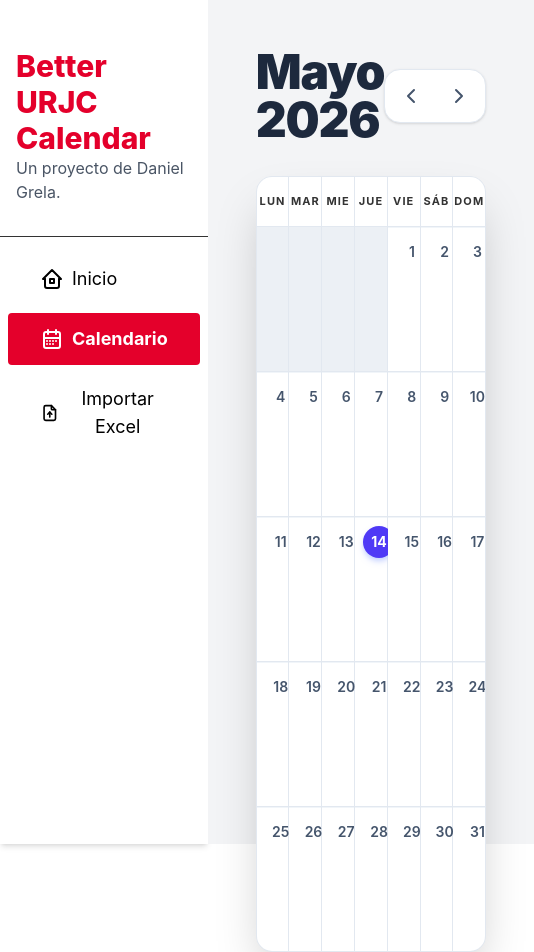
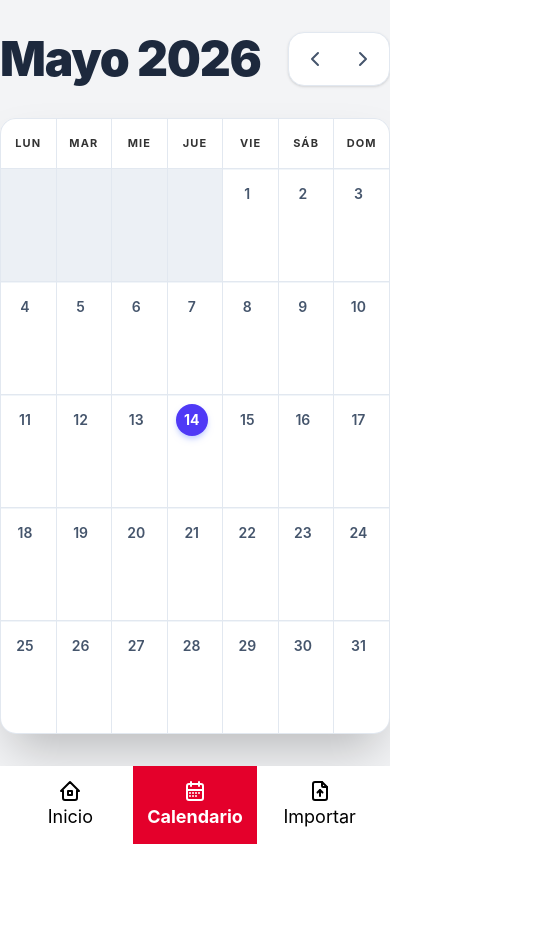
Before and after one commit to danielgrela/BetterURJCCalendar, a React (Vite) app: page /dashboard/calendario in a window 390 px wide. Shown: the whole page, 534 px wide, since content can reach past the window. After the commit the page ends 844 px from the top, so only its background shows below. Built offline with nearby package versions, Linux system fonts and the light colour scheme.

Commit message:
Refactor layout and navigation components; add Calendar and HeroPage components

```diff
--- a/src/App.jsx
+++ b/src/App.jsx
@@ -3,9 +3,9 @@
 
 function App() {
   return (
-    <main className="flex flex-row w-full h-screen">
+    <main className="flex flex-col-reverse lg:flex-row w-full h-screen">
       <SideBar />
-      <main className="flex-1 p-12 bg-gray-100">
+      <main className="flex-1 py-8 lg:p-12 bg-gray-100">
         <Outlet />
       </main>
     </main>
--- /dev/null
+++ b/src/components/ButtonNavBar.jsx
@@ -0,0 +1,9 @@
+import { NavLink } from "react-router-dom"
+
+export default function ButtonNavBar({to, children, Selected, path}) {
+    return (
+            <NavLink to={to} className={`lg:rounded-sm w-1/3 lg:w-full text-lg px-8 py-2 lg:py-3 h-full flex flex-col items-center justify-center lg:justify-start lg:gap-2 ${Selected === path ? 'bg-primary text-white font-bold' : 'hover:bg-gray-200'}`}>
+                {children}
+            </NavLink>
+    )
+}
--- /dev/null
+++ b/src/components/Calendar.jsx
@@ -0,0 +1,80 @@
+import {     IconSchool,
+    IconClock,
+    IconMapPin} from '@tabler/icons-react';
+
+export default function Calendar({ jsonData, year, month }) {
+    const firstDayOfMonth = new Date(year, month, 1).getDay();
+    const daysInMonth = new Date(year, month + 1, 0).getDate();
+    const startingDay = firstDayOfMonth === 0 ? 6 : firstDayOfMonth - 1;
+    const getEventsForDay = (day) => {
+    if (!jsonData || !Array.isArray(jsonData)) return [];
+        return jsonData.filter(evento => {
+            if (!evento.Fecha) return false;
+            const [d, m, y] = evento.Fecha.split('-').map(Number);
+            return (
+                d === day &&
+                m === (month + 1) &&
+                y === year
+            );
+        });
+    };
+    return(
+        <div className="grid grid-cols-7 gap-px bg-slate-200 rounded-2xl overflow-hidden shadow-2xl w-full lg:max-w-6xl mx-auto border border-slate-200">
+            {/* Cabecera Días */}
+            {['Lun', 'Mar', 'Mie', 'Jue', 'Vie', 'Sáb', 'Dom'].map((d) => (
+                <div key={d} className="text-center text-[11px] font-bold uppercase tracking-widest text-secundario py-4 bg-white">
+                    {d}
+                </div>
+                ))}
+
+                {/* Huecos mes anterior */}
+                {[...Array(startingDay)].map((_, i) => (
+                    <div key={`empty-${i}`} className="h-28 lg:h-36 bg-slate-50/50" />
+                ))}
+
+                {/* Días del mes */}
+                {[...Array(daysInMonth)].map((_, i) => {
+                    const day = i + 1;
+                    const dayEvents = getEventsForDay(day);
+                    const isToday =
+                        day === new Date().getDate() &&
+                        month === new Date().getMonth() &&
+                        year === new Date().getFullYear();
+
+                    return (
+                        <div key={day} className={`relative h-28 lg:h-36 p-2 border-t border-slate-100 transition-colors bg-white hover:bg-slate-50`}>
+                            <span className={`inline-flex items-center justify-center w-8 h-8 text-sm rounded-full mb-2
+                                ${isToday ? 'bg-indigo-600 text-white font-bold shadow-md shadow-indigo-200' : 'text-slate-600 font-semibold'}`}>
+                                {day}
+                            </span>
+
+                            <div className="flex flex-col gap-1.5 overflow-y-auto overflow-x-hidden max-h-25 pr-1 custom-scrollbar pb-2">
+                                {dayEvents.map((ev, idx) => (
+                                    <div
+                                        key={idx}
+                                        className="group relative p-2 rounded-lg bg-indigo-50 border-l-[3px] border-primary text-primary shadow-sm hover:shadow-md transition-shadow cursor-help"
+                                    >
+                                        <div className="flex items-center gap-1 mb-0.5">
+                                            <IconSchool size={10} className="text-tertiary" />
+                                            <p className="text-[10px] font-bold leading-tight truncate uppercase">
+                                                {ev.Asignatura.split('(')[0].trim()}
+                                            </p>
+                                        </div>
+
+                                        <div className="flex items-center gap-1 text-[9px] text-tertiary font-medium">
+                                            <IconClock size={10} />
+                                            <span>{ev.Hora}</span>
+                                        </div>
+                                        <div className="flex items-center gap-1 text-[9px] text-tertiary font-medium">
+                                            <IconClock size={10} />
+                                            <span>{ev.Aula}</span>
+                                        </div>
+                                    </div>
+                                ))}
+                            </div>
+                        </div>
+                    );
+                })}
+            </div>
+        )
+    }
--- a/src/components/CalendarPage.jsx
+++ b/src/components/CalendarPage.jsx
@@ -2,39 +2,17 @@
 import {
     IconChevronLeft,
     IconChevronRight,
-    IconSchool,
-    IconClock,
-    IconMapPin
 } from '@tabler/icons-react';
 import useFileStore from '../hooks/useFileStore';
+import Calendar from './Calendar';
 export function CalendarPage() {
     const [date, setDate] = useState(new Date());
     const jsonData = useFileStore((state) => state.jsonData);
 
     const year = date.getFullYear();
     const month = date.getMonth();
-
-    // Configuración del calendario
-    const firstDayOfMonth = new Date(year, month, 1).getDay();
-    const daysInMonth = new Date(year, month + 1, 0).getDate();
-    const startingDay = firstDayOfMonth === 0 ? 6 : firstDayOfMonth - 1;
-
     const prevMonth = () => setDate(new Date(year, month - 1, 1));
     const nextMonth = () => setDate(new Date(year, month + 1, 1));
-    const getEventsForDay = (day) => {
-        if (!jsonData || !Array.isArray(jsonData)) return [];
-
-        return jsonData.filter(evento => {
-            if (!evento.Fecha) return false;
-            const [d, m, y] = evento.Fecha.split('-').map(Number);
-            return (
-                d === day &&
-                m === (month + 1) &&
-                y === year
-            );
-        });
-    };
-
     function sanitizeDate(date) {
         let aux = date.toLocaleString('es-ES', { month: 'long', year: 'numeric' }).replace(' de ', ' ');
         return aux[0].toUpperCase() + aux.slice(1);
@@ -46,7 +24,6 @@
                 <h1 className="text-5xl font-black text-slate-800 tracking-tight">
                     {sanitizeDate(date)}
                 </h1>
-
                 <div className="flex gap-2 bg-white p-1.5 rounded-2xl shadow-sm border border-slate-200">
                     <button onClick={prevMonth} className="p-2 hover:bg-slate-100 rounded-xl transition-all text-slate-600">
                         <IconChevronLeft size={24} />
@@ -56,64 +33,7 @@
                     </button>
                 </div>
             </header>
-
-            <div className="grid grid-cols-7 gap-px bg-slate-200 rounded-2xl overflow-hidden shadow-2xl max-w-6xl mx-auto border border-slate-200">
-                {/* Cabecera Días */}
-                {['Lun', 'Mar', 'Mie', 'Jue', 'Vie', 'Sáb', 'Dom'].map((d) => (
-                    <div key={d} className="text-center text-[11px] font-bold uppercase tracking-widest text-secundario py-4 bg-white">
-                        {d}
-                    </div>
-                ))}
-
-                {/* Huecos mes anterior */}
-                {[...Array(startingDay)].map((_, i) => (
-                    <div key={`empty-${i}`} className="h-36 bg-slate-50/50" />
-                ))}
-
-                {/* Días del mes */}
-                {[...Array(daysInMonth)].map((_, i) => {
-                    const day = i + 1;
-                    const dayEvents = getEventsForDay(day);
-                    const isToday =
-                        day === new Date().getDate() &&
-                        month === new Date().getMonth() &&
-                        year === new Date().getFullYear();
-
-                    return (
-                        <div key={day} className={`relative h-36 p-2 border-t border-slate-100 transition-colors bg-white hover:bg-slate-50`}>
-                            <span className={`inline-flex items-center justify-center w-8 h-8 text-sm rounded-full mb-2
-                                ${isToday ? 'bg-indigo-600 text-white font-bold shadow-md shadow-indigo-200' : 'text-slate-600 font-semibold'}`}>
-                                {day}
-                            </span>
-
-                            <div className="flex flex-col gap-1.5 overflow-y-auto overflow-x-hidden max-h-25 pr-1 custom-scrollbar pb-2">
-                                {dayEvents.map((ev, idx) => ( console.log(ev),
-                                    <div
-                                        key={idx}
-                                        className="group relative p-2 rounded-lg bg-indigo-50 border-l-[3px] border-primary text-primary shadow-sm hover:shadow-md transition-shadow cursor-help"
-                                    >
-                                        <div className="flex items-center gap-1 mb-0.5">
-                                            <IconSchool size={10} className="text-tertiary" />
-                                            <p className="text-[10px] font-bold leading-tight truncate uppercase">
-                                                {ev.Asignatura.split('(')[0].trim()}
-                                            </p>
-                                        </div>
-
-                                        <div className="flex items-center gap-1 text-[9px] text-tertiary font-medium">
-                                            <IconClock size={10} />
-                                            <span>{ev.Hora}</span>
-                                        </div>
-                                        <div className="flex items-center gap-1 text-[9px] text-tertiary font-medium">
-                                            <IconClock size={10} />
-                                            <span>{ev.Aula}</span>
-                                        </div>
-                                    </div>
-                                ))}
-                            </div>
-                        </div>
-                    );
-                })}
-            </div>
+            <Calendar jsonData={jsonData} year={year} month={month} />
         </>
     );
 }
--- a/src/components/ImportPage.jsx
+++ b/src/components/ImportPage.jsx
@@ -2,9 +2,11 @@
 import useFileStore from '../hooks/useFileStore';
 import { useState} from 'react';
 import excelToJson from '../scripts/handleExcel';
+import { useNavigate } from 'react-router-dom';
 export function ImportPage() {
     const [file, setFile] = useState(null);
     const setJsonData = useFileStore((state) => state.setJsonData);
+    const navigate = useNavigate();
     const handleFileChange = (e) => {
     console.log(e.target.files);
     const file = e.target.files ? e.target.files[0] : null;
@@ -21,16 +23,17 @@
         try {
             const jsonData = await excelToJson(file);
             setJsonData(jsonData);
+            navigate('/dashboard/calendario');
         } catch (error) {
             console.error("Error al importar el archivo:", error);
             alert("Hubo un error al importar el archivo. Por favor, verifica que el formato sea correcto.");
         }
     };
     return (
-        <>
+        <div className='px-4 lg:px-0 h-full flex flex-col'>
             <h1 className="text-3xl font-bold">Importar Calendario de Exámenes</h1>
             <p className="mt-4 text-neutro">Carga tu archivo de calendario de <a href="https://servicios.urjc.es/examenes/" target="_blank" rel="noopener noreferrer" className="text-blue-500 hover:underline">examenes</a> para importarlo directamente.</p>
-            <form className="relative mt-6 flex flex-col bg-white py-10 px-20 h-4/5 rounded shadow-sm gap-12">
+            <form className="relative mt-6 flex flex-col bg-white py-10 px-10 lg:px-20 h-full lg:h-4/5 rounded shadow-sm gap-8 lg:gap-12">
             <div className='flex flex-col gap-4'>
                 <input
                 onChange={handleFileChange}
@@ -48,7 +51,7 @@
                     <p className="mt-1 text-sm text-gray-500">Formatos soportados: el .xlsx original de <a href="https://servicios.urjc.es/examenes/" target="_blank" rel="noopener noreferrer" className="text-blue-500 hover:underline">examenes</a> </p>
                 </label>
                 {file && <p className="text-start text-sm text-secundario font-medium">Archivo seleccionado: {file.name}</p>}
-            </div>
+                </div>
                 <div className="text-sm text-secundario border border-gray-400 bg-gray-100 rounded-sm p-4 gap-4 flex flex-row">
                     <IconInfoCircle stroke={2} />
                     <div className='flex flex-col gap-2'>
@@ -56,8 +59,8 @@
                         <p>Asegúrate de que el archivo tenga el formato correcto para evitar errores.</p>
                     </div>
                 </div>
-                <button type="submit" onClick={handleSubmit} className="absolute bottom-15 right-15 bg-primary text-white px-8 py-2 rounded hover:bg-primary-dark">Importar</button>
+                <button type="submit" onClick={handleSubmit} className=" cursor-pointer absolute bottom-15 right-15 bg-primary text-white px-8 py-2 rounded hover:bg-primary-dark">Importar</button>
             </form>
-        </>
+        </div>
         )
     }
--- a/src/components/NavButtons.jsx
+++ b/src/components/NavButtons.jsx
@@ -1,8 +1,8 @@
 import { IconHome2 } from '@tabler/icons-react';
 import { IconCalendarWeek } from '@tabler/icons-react';
 import { IconFileUpload } from '@tabler/icons-react';
-import { NavLink, useLocation } from "react-router-dom";
-
+import { useLocation } from "react-router-dom";
+import ButtonNavBar from './ButtonNavBar.jsx';
 function getSelectedFromPath(path) {
     const cleanPath = path.split('?')[0].replace(/\/+$/, '');
     const lastSegment = cleanPath.split('/').filter(Boolean).pop();
@@ -13,16 +13,10 @@
     const location = useLocation();
     const Selected = getSelectedFromPath(location.pathname);
     return (
-        <div className='flex flex-col gap-2 px-2'>
-            <NavLink to="./" className={`rounded-sm w-full text-lg px-8 py-3 inline-flex items-center justify-start gap-2 ${Selected === '/' ? 'bg-primary text-white font-bold' : 'hover:bg-gray-200'}`}>
-                <IconHome2 stroke={2} />Inicio
-            </NavLink>
-            <NavLink to="./calendario" className={`rounded-sm w-full text-lg px-8 py-3 inline-flex items-center justify-start gap-2 ${Selected === 'calendario' ? 'bg-primary text-white font-bold' : 'hover:bg-gray-200'}`}>
-                <IconCalendarWeek stroke={2} />Calendario
-            </NavLink>
-            <NavLink to="./importar" className={`rounded-sm w-full text-lg px-8 py-3 inline-flex items-center justify-start gap-2 ${Selected === 'importar' ? 'bg-primary text-white font-bold' : 'hover:bg-gray-200'}`}>
-                <IconFileUpload stroke={2} />Importar Excel
-            </NavLink>
+        <div className={`flex lg:gap-2 px-2 flex-row lg:flex-col w-full h-full lg:h-auto items-center justify-center`}>
+            <ButtonNavBar to="./" children={<><IconHome2 stroke={2} />Inicio</>} Selected={Selected} path="/" />
+            <ButtonNavBar to="./calendario" children={<><IconCalendarWeek stroke={2} />Calendario</>} Selected={Selected} path="calendario" />
+            <ButtonNavBar to="./importar" children={<><IconFileUpload stroke={2} />Importar</>} Selected={Selected} path="importar" />
         </div>
     )
 }
--- a/src/components/SideBar.jsx
+++ b/src/components/SideBar.jsx
@@ -1,12 +1,12 @@
 import {NavButtons} from './NavButtons.jsx'
 export function SideBar() {
     return (
-        <section className="w-70 h-screen bg-white shadow-md py-12 text-center flex flex-col">
-            <div className='px-4'>
+        <section className="w-full lg:w-70 h-25 lg:h-screen bg-white shadow-md lg:py-12 text-center items-center flex flex-row lg:flex-col">
+            <div className='px-4 hidden lg:block'>
                 <h1 className="text-3xl font-extrabold text-start text-primary">Better URJC Calendar</h1>
                 <p className="text-gray-600 text-start">Un proyecto de Daniel Grela.</p>
             </div>
-            <div className='bg-secundario w-full h-px mt-8 mb-4'/>
+            <div className='bg-secundario w-full h-px mt-8 mb-4 hidden lg:block'/>
             <NavButtons />
         </section>)
 }
--- a/src/main.jsx
+++ b/src/main.jsx
@@ -5,9 +5,11 @@
 import { HomePage } from './components/HomePage.jsx'
 import { CalendarPage } from './components/CalendarPage.jsx'
 import { ImportPage } from './components/ImportPage.jsx'
+import { HeroPage } from './components/HeroPage.jsx'
 createRoot(document.getElementById('root')).render(
   <BrowserRouter>
     <Routes>
+      <Route path="/" element={<HeroPage />} />
       <Route path="/dashboard" element={<App />}>
          <Route path="" element={<HomePage />} />
          <Route path="calendario" element={<CalendarPage />} />
```
Also changed, not shown: src/components/HeroPage.jsx (added, +10 -0 lines).
